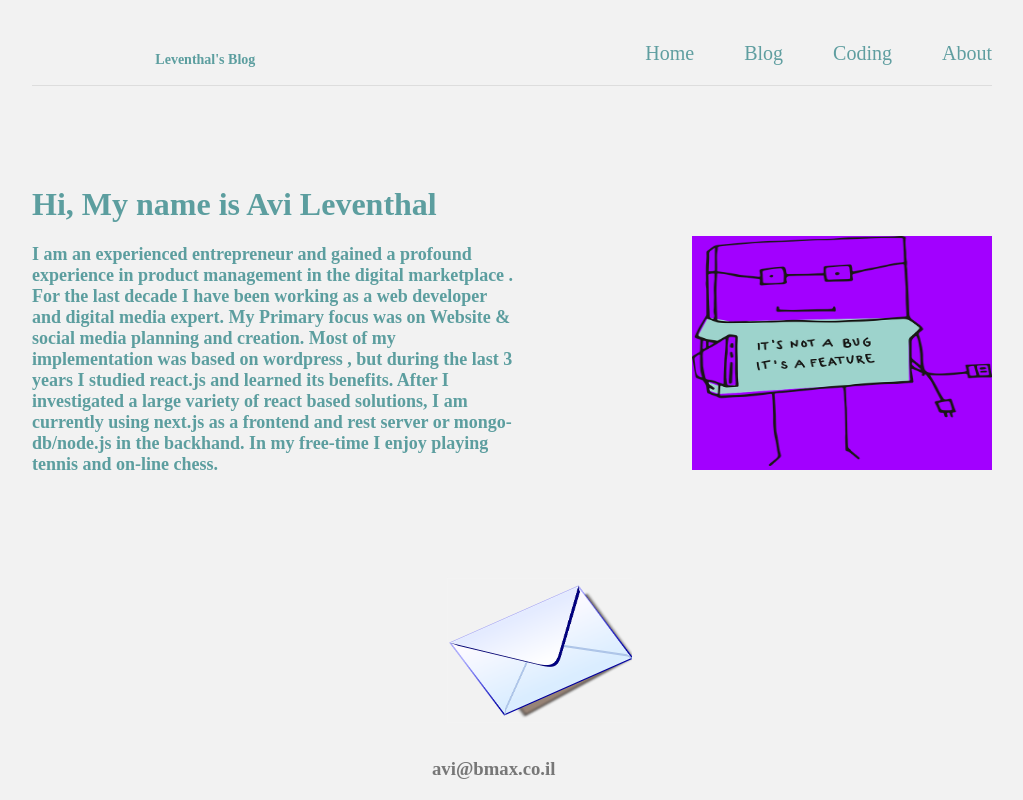
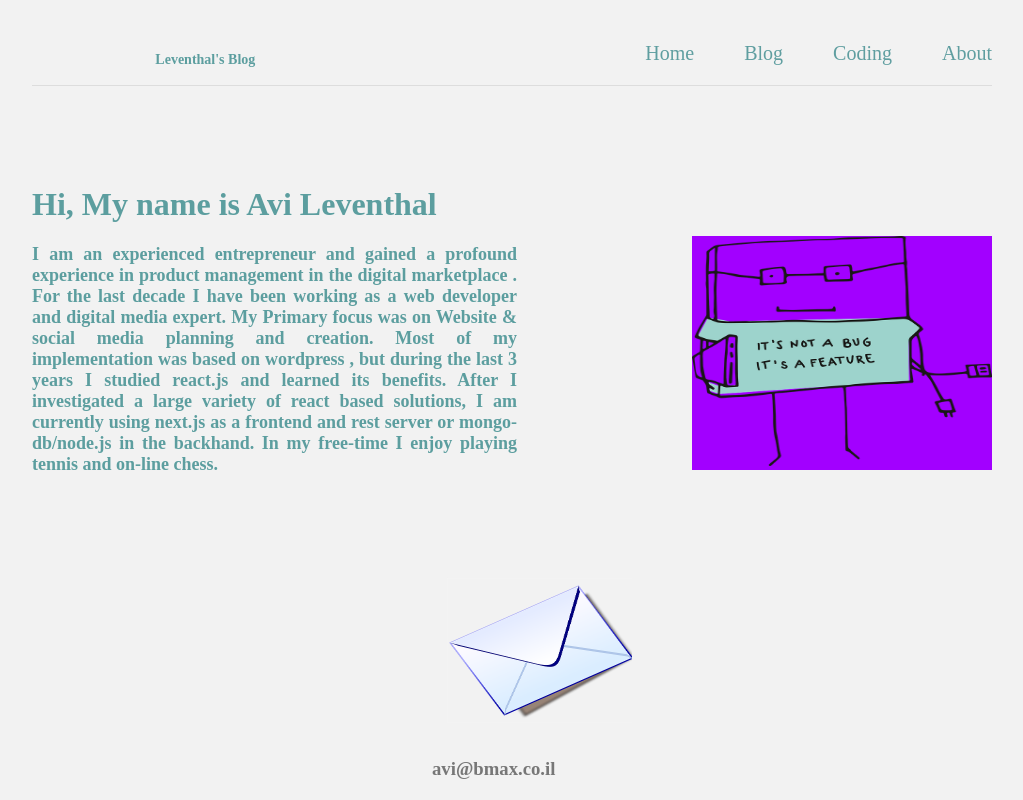
Before and after one commit to Avileven/AviBloging, a Next.js app: page /About in a window 1280 px wide. Shown: the top 800 px of the page, without its empty margins (128-1151 px from the left). Built offline with nearby package versions, Linux system fonts and the light colour scheme.

Commit message:
Update globals.css

```diff
--- a/styles/globals.css
+++ b/styles/globals.css
@@ -74,21 +74,20 @@ font-size: large;
  .post-page .cat-set {
   float: right;
   color: rgb(66,133,185);
-  animation-name:img ;
-  animation-duration: 3s;
+
   }
 
  .post-page .cat-set h2{
- margin-right: 4px;
+ text-align: center;
  font-size: 20px;
- animation-duration: 1s;
- }
+
+  }
 
   /* single page content */
 
   .post-page .post-cont h3{
   font-size: 16px;
-  align-items: center;
+  text-align: justify;
   max-width: 600px;
 
   }
@@ -96,7 +95,7 @@ font-size: large;
   font-size: 14px;
   text-align-last: center;
   max-width: 600px;
-  color:rgb(51,91,147);
+  color:rgb(11, 124, 124);
 
  }
 
@@ -158,6 +157,7 @@ max-width: 485px;
 }
 .about-me .about-cont h3 {
   font-size: 18px;
+  text-align: justify;
 }
 .about-me .contact-img img{
   margin-top: 100px;
@@ -291,9 +291,8 @@ color: rgb(92,158,159)
     }
     nav h1 {
     margin-right: 45px;
-    margin-left: 25px;
     margin-top: -15px;
-    font-size: 10px;
+    font-size: 12px;
     animation:none;
     }
     /* Homepage /index */
@@ -302,14 +301,16 @@ color: rgb(92,158,159)
     }
     .home h1, .home-data .home-title h1{
      font-size:24px;
+     text-align: center;
 
     }
     .home .home-cont,.home-data .home-post  {
      display:unset;
       }
     .home .home-cont h2{
-      margin:20px;
+      text-align: justify;
       font-size: 18px;
+      margin-top: 5px;
       }
      .home h1 {
       animation: unset;
@@ -325,8 +326,8 @@ color: rgb(92,158,159)
       }
       .home-data .home-title h2{
       font-size: 22px;
-      padding-left: 25px;
-      color: rgb(92,158,159)
+      text-align: center;
+      color: rgb(36, 45, 139)
       }
 
       /* footer */
```
